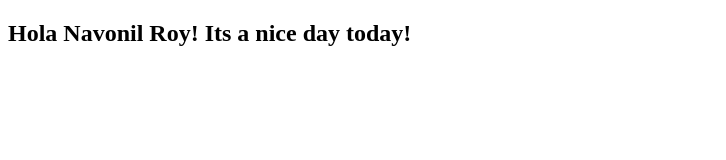
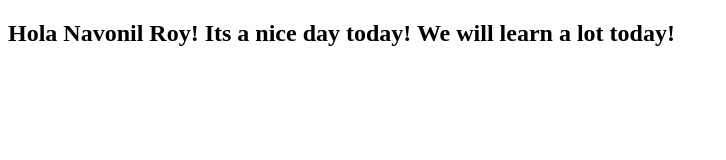
Before and after one commit to navonilROY/AngularTest, a plain HTML site: page index.html in a window 1280 px wide. Shown: the whole page, without its empty margins (0-726 px from the left). Drawn offline with Linux system fonts and the light colour scheme.

Commit message:
Version two.

```diff
--- a/index.html
+++ b/index.html
@@ -6,6 +6,6 @@
     <title>Document</title>
 </head>
 <body>
-    <h2>Hola Navonil Roy! Its a nice day today!</h2>
+    <h2>Hola Navonil Roy! Its a nice day today! We will learn a lot today!</h2>
 </body>
 </html>
```
